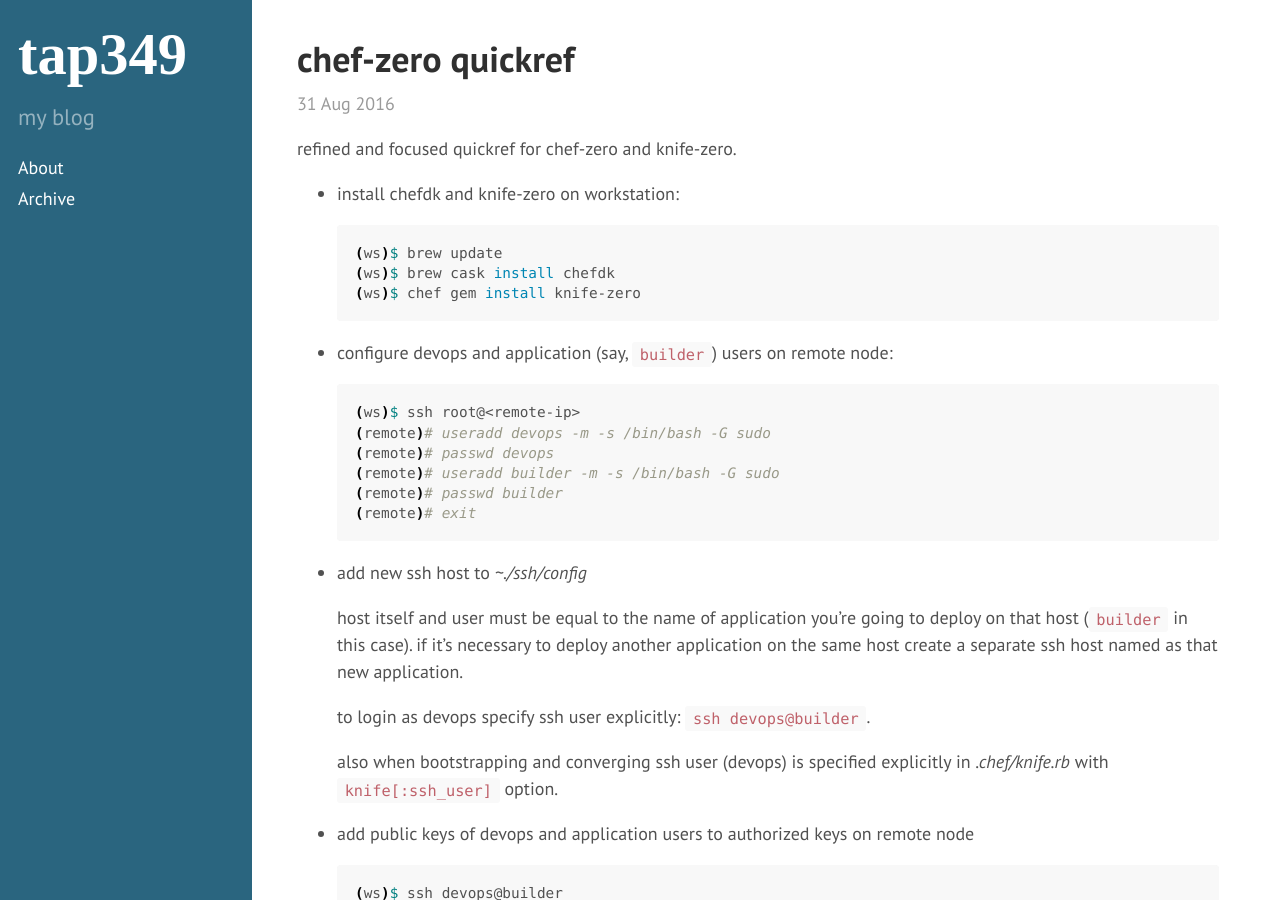
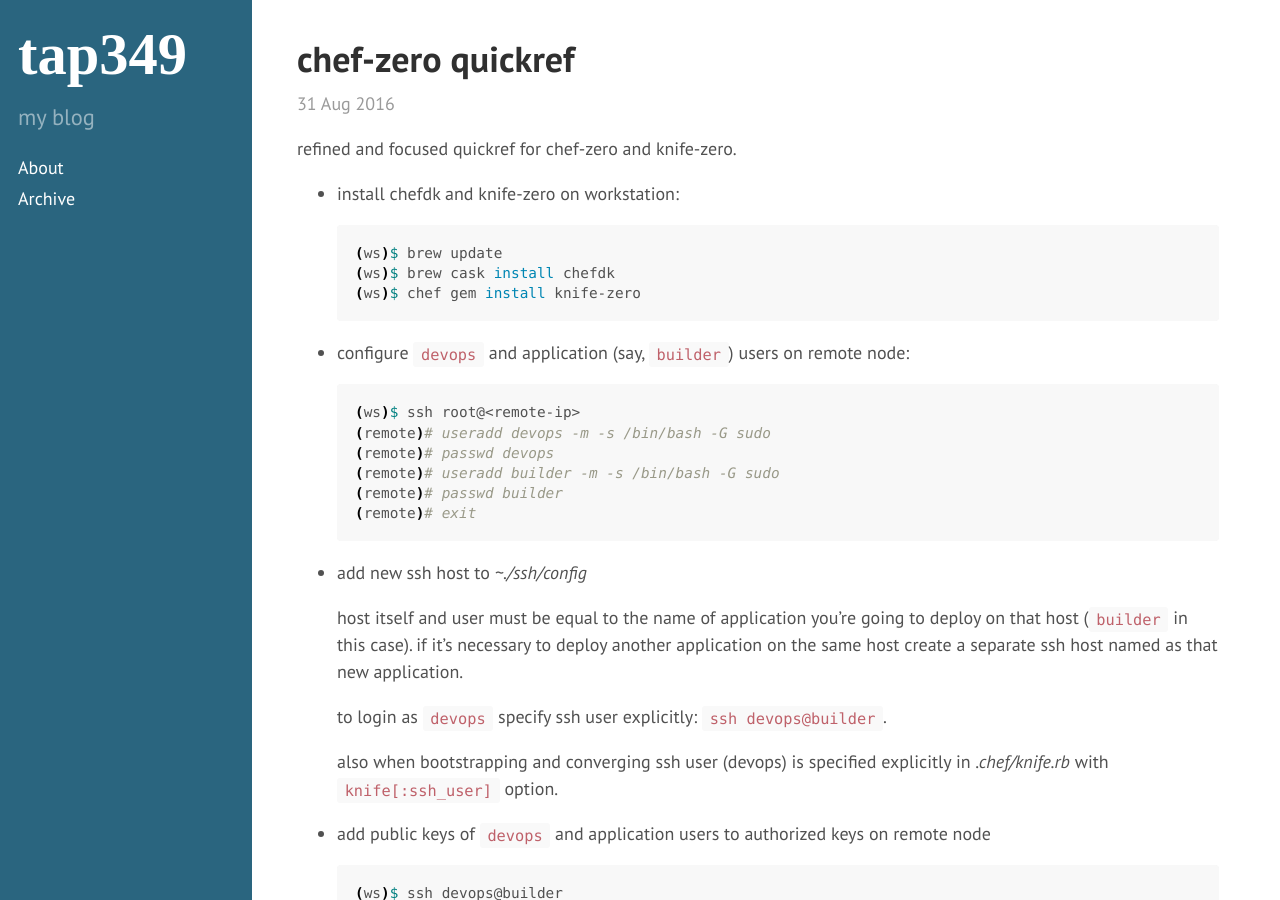
Before and after one commit to tap349/tap349.github.io, a Jekyll site: the page built from _posts/2016-08-31-chef-zero-quickref.md, in a window 1280 px wide and 900 px high. Built offline with Jekyll 4.4.1, drawn with Linux system fonts in a browser that asks for light colours.

Commit message:
update 2017-08-02_19:05:40

````diff
--- a/_posts/2016-08-31-chef-zero-quickref.md
+++ b/_posts/2016-08-31-chef-zero-quickref.md
@@ -18,7 +18,7 @@
   (ws)$ chef gem install knife-zero
   ```
 
-- configure devops and application (say, `builder`) users on remote node:
+- configure `devops` and application (say, `builder`) users on remote node:
 
   ```sh
   (ws)$ ssh root@<remote-ip>
@@ -36,12 +36,12 @@
   another application on the same host create a separate ssh host named as that
   new application.
 
-  to login as devops specify ssh user explicitly: `ssh devops@builder`.
+  to login as `devops` specify ssh user explicitly: `ssh devops@builder`.
 
   also when bootstrapping and converging ssh user (devops) is specified
   explicitly in _.chef/knife.rb_ with `knife[:ssh_user]` option.
 
-- add public keys of devops and application users to authorized keys on remote node
+- add public keys of `devops` and application users to authorized keys on remote node
 
   ```sh
   (ws)$ ssh devops@builder
````
Also changed, not shown: _posts/2017-07-27-phoenix-ecto.md (+2 -1 lines).
